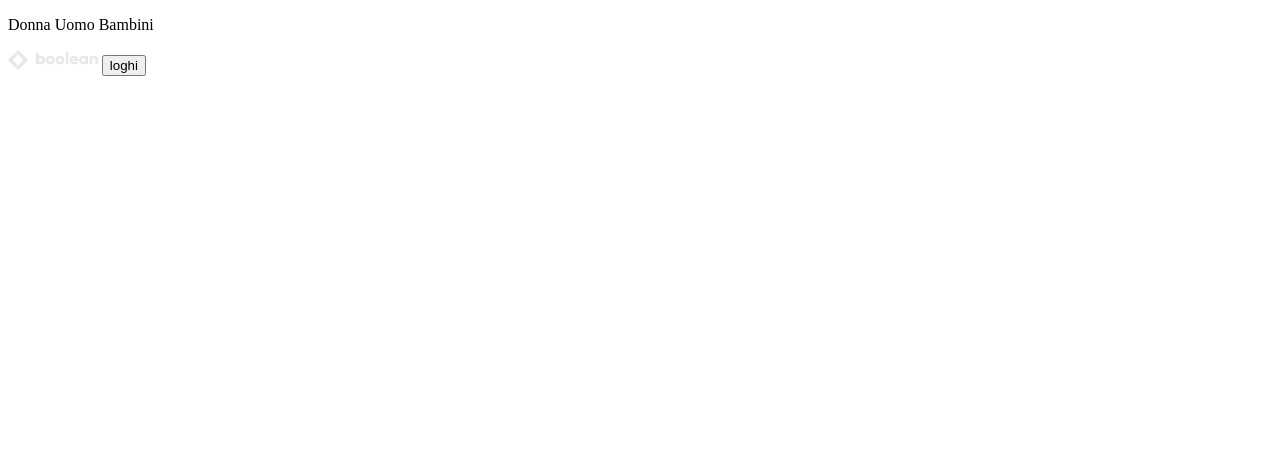
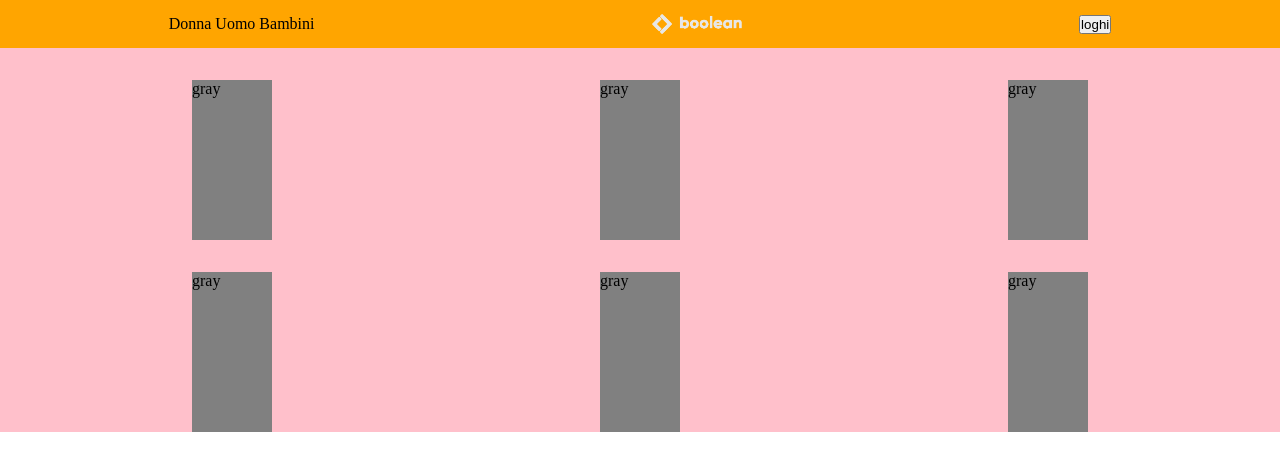
Before and after one commit to Samudra-Ekanayake/html-css-boolando, a plain HTML site: page index.html in a window 1280 px wide. Drawn offline with Linux system fonts and the light colour scheme.

Commit message:
box fatti

```diff
--- a/index.html
+++ b/index.html
@@ -3,6 +3,7 @@
 <head>
     <meta charset="UTF-8">
     <meta name="viewport" content="width=device-width, initial-scale=1.0">
+    <link rel="stylesheet" href="style.css">
     <title>Boolando</title>
 </head>
 <body>
@@ -13,9 +14,36 @@
         <img src="img/boolean-logo.png" height="20px">
         <button>loghi</button>
       </nav>
+    </header>
 
-    </header>
-    <main></main>
+    <main>
+        <div class="container">
+            <div class="graybox">
+                gray
+            </div>
+            <div class="graybox">
+                gray
+            </div>
+            <div class="graybox">
+                gray
+            </div>
+        </div>
+
+        <div class="container2">
+            <div class="graybox">
+                gray
+            </div>
+            <div class="graybox">
+                gray
+            </div>
+            <div class="graybox">
+                gray
+            </div>
+        </div>
+
+
+
+    </main>
     <footer></footer>
 
 </body>
--- a/style.css
+++ b/style.css
@@ -5,7 +5,35 @@
 }
 
 .navbar {
+    background-color: orange;
     display: flex;
     justify-content: space-around;
     align-items: center;
+    min-height: 3rem;
   }
+
+.container {
+    background-color: pink;
+    display: flex;
+    align-items: center;
+    justify-content: space-between;
+    padding-top: 2rem;
+    padding-left: 12rem;
+    padding-right: 12rem;
+}
+
+.container2{
+    background-color: pink;
+    display: flex;
+    align-items: center;
+    justify-content: space-between;
+    padding-top: 2rem;
+    padding-left: 12rem;
+    padding-right: 12rem;
+}
+.graybox {
+    background-color: gray;
+    display: flex;
+    min-width: 5rem;
+    min-height: 10rem;
+}
```
